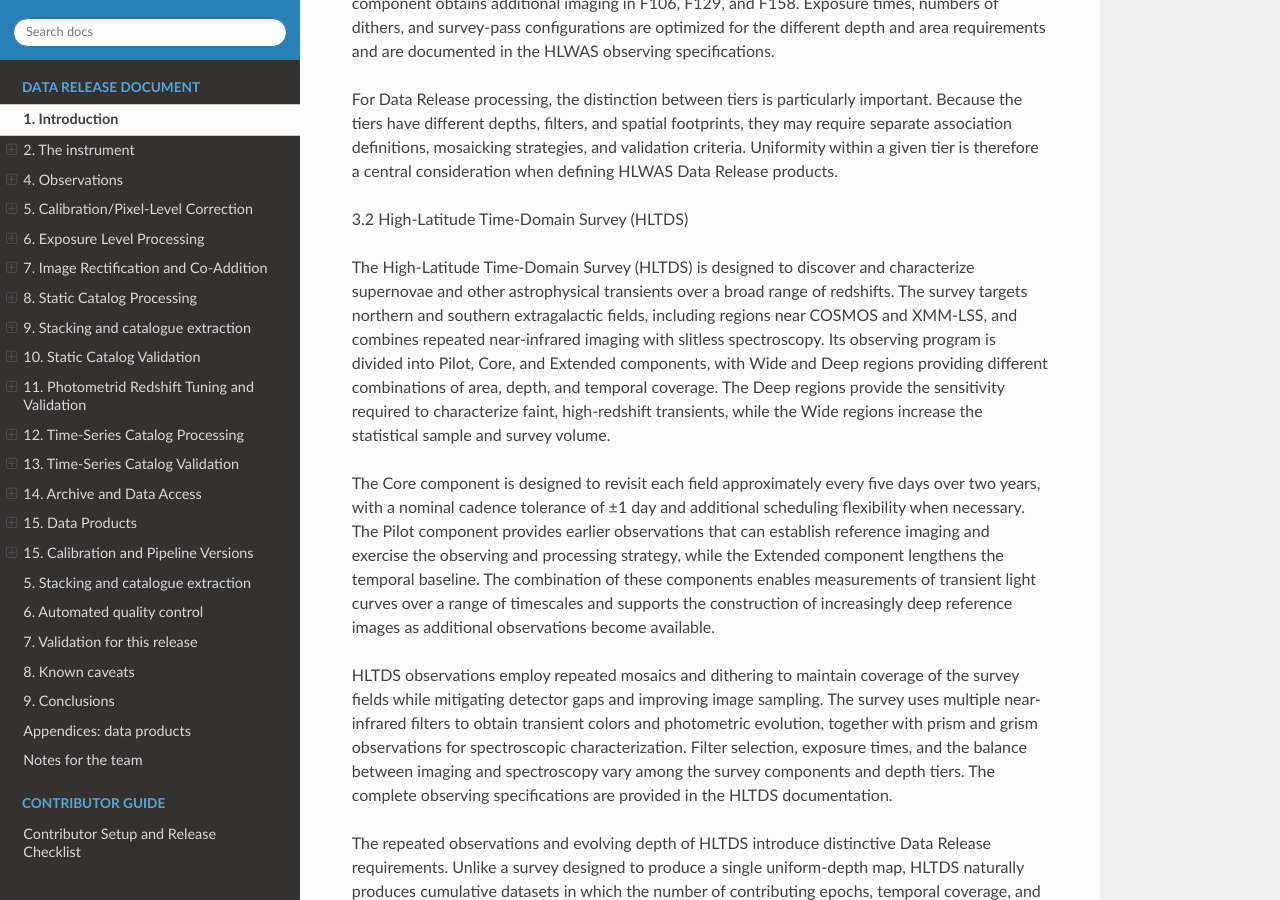
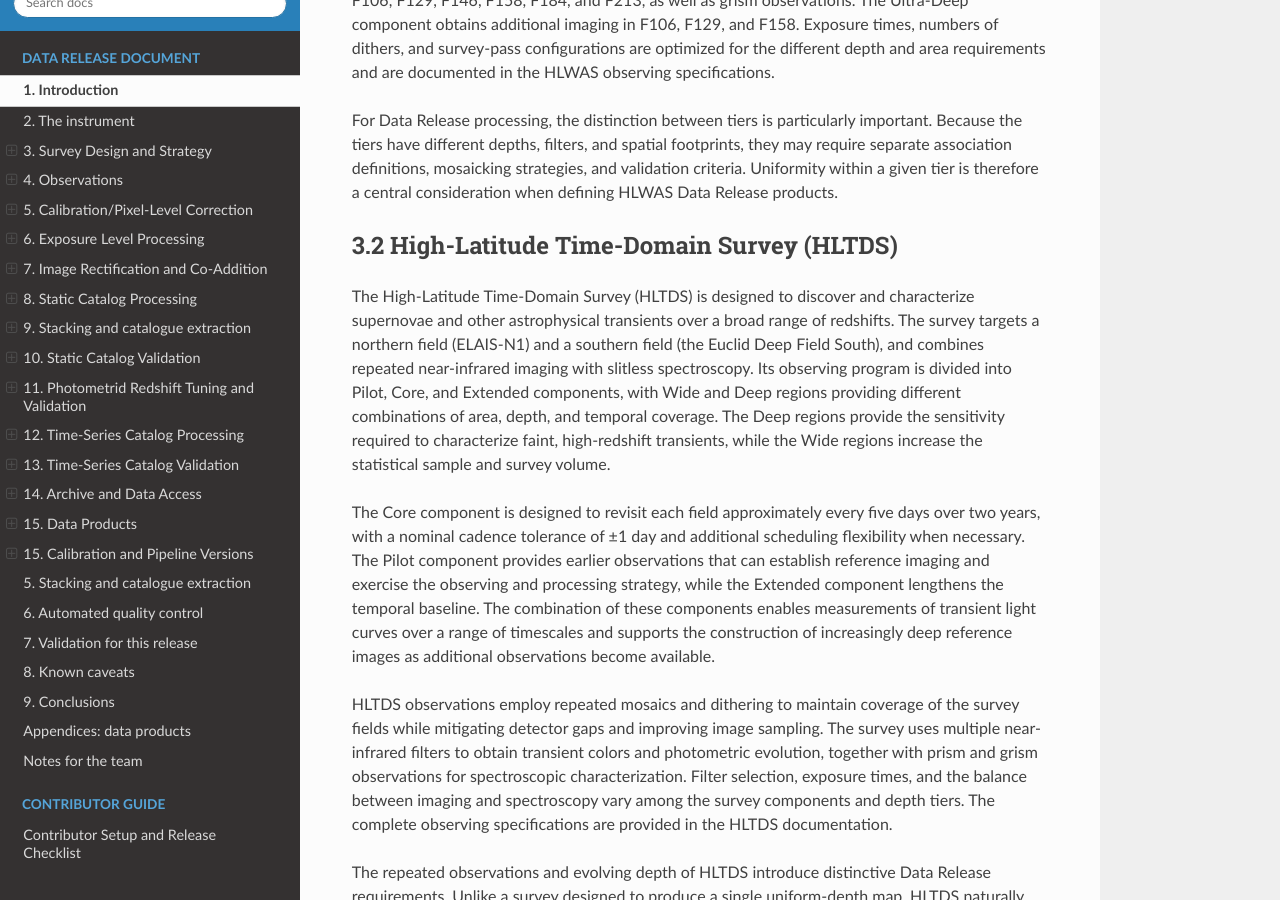
Before and after one commit to orifox/roman-data-release, a Sphinx documentation site: the page built from docs/placeholder-euclid-vis.md, in a window 1280 px wide and 900 px high, scrolled down 3805 px. Built offline with Sphinx 7.4.7 and the Read the Docs theme 3.1.0, drawn with Linux system fonts in a browser that asks for light colours; some of the changed text lies outside the part shown.

Commit message:
Restore Section 3 headings; correct HLTDS field names
Co-Authored-By: Claude Opus 5.5 <noreply@anthropic.com>

```diff
--- a/docs/placeholder-euclid-vis.md
+++ b/docs/placeholder-euclid-vis.md
@@ -18,13 +18,13 @@ Roman science data are delivered primarily in the Advanced Scientific Data Forma
 
 Higher-level products combine information from multiple exposures and detectors. Level 3 (L3) products include resampled images and mosaics, while Level 4 (L4) products contain derived measurements such as source catalogs, segmentation maps, spectra, and time-domain products. Although ASDF is the principal format for image products, tabular catalogs are also delivered in formats such as Apache Parquet. These products are generated through survey-dependent processing workflows, reflecting the distinct requirements of wide-area imaging, slitless spectroscopy, and time-domain observations. The association files used to group individual observations, together with the metadata identifying pipeline versions and calibration reference files, are therefore essential components of Roman's Data Release infrastructure. Their consistency and traceability provide the foundation for the coordinated reprocessing and scientific validation described in the following sections.
 
-3. Survey Design and Strategy
+### 3. Survey Design and Strategy
 
 Roman's four community-defined surveys employ distinct observing strategies tailored to their primary scientific objectives. These strategies determine not only the spatial and temporal characteristics of the resulting datasets, but also how observations are grouped, processed, and combined into higher-level science products. The surveys differ substantially in their footprints, depth, cadence, filters, and dithering patterns, motivating survey-specific approaches to Data Release generation and validation. This section summarizes the overall observing strategies of the High-Latitude Wide-Area Survey (HLWAS), High-Latitude Time-Domain Survey (HLTDS), Galactic Bulge Time-Domain Survey (GBTDS), and Galactic Plane Survey (GPS). The specific observations and processing configurations included in individual Data Releases are described separately.
 
 The survey implementations were developed through a community-led process and are documented in the Roman Observations Time Allocation Committee (ROTAC) report and the Roman Community-defined Surveys documentation. We summarize the principal design features relevant to data processing and validation, rather than reproducing the detailed observing specifications available in those references.
 
-3.1 High-Latitude Wide-Area Survey (HLWAS)
+#### 3.1 High-Latitude Wide-Area Survey (HLWAS)
 
 The High-Latitude Wide-Area Survey (HLWAS) is designed to provide wide-field near-infrared imaging and slitless spectroscopy for studies of weak gravitational lensing, galaxy clustering, and the large-scale distribution of matter. Its observing strategy balances survey area against depth through four complementary tiers: Wide, Medium, Deep, and Ultra-Deep. The Wide tier covers approximately 2,200 deg² in a single filter, while the Medium tier covers approximately 2,300 deg² with multiband imaging and grism spectroscopy. The Deep tier consists of two fields totaling approximately 19 deg², with additional Ultra-Deep imaging covering approximately 5 deg² within those fields. Together, the tiers provide progressively deeper observations over smaller areas, supporting both the principal cosmological measurements and the calibration of photometric redshifts and galaxy shapes.
 
@@ -34,9 +34,9 @@ The filter selection and exposure depth vary by tier. The Wide tier uses F158, w
 
 For Data Release processing, the distinction between tiers is particularly important. Because the tiers have different depths, filters, and spatial footprints, they may require separate association definitions, mosaicking strategies, and validation criteria. Uniformity within a given tier is therefore a central consideration when defining HLWAS Data Release products.
 
-3.2 High-Latitude Time-Domain Survey (HLTDS)
+#### 3.2 High-Latitude Time-Domain Survey (HLTDS)
 
-The High-Latitude Time-Domain Survey (HLTDS) is designed to discover and characterize supernovae and other astrophysical transients over a broad range of redshifts. The survey targets northern and southern extragalactic fields, including regions near COSMOS and XMM-LSS, and combines repeated near-infrared imaging with slitless spectroscopy. Its observing program is divided into Pilot, Core, and Extended components, with Wide and Deep regions providing different combinations of area, depth, and temporal coverage. The Deep regions provide the sensitivity required to characterize faint, high-redshift transients, while the Wide regions increase the statistical sample and survey volume.
+The High-Latitude Time-Domain Survey (HLTDS) is designed to discover and characterize supernovae and other astrophysical transients over a broad range of redshifts. The survey targets a northern field (ELAIS-N1) and a southern field (the Euclid Deep Field South), and combines repeated near-infrared imaging with slitless spectroscopy. Its observing program is divided into Pilot, Core, and Extended components, with Wide and Deep regions providing different combinations of area, depth, and temporal coverage. The Deep regions provide the sensitivity required to characterize faint, high-redshift transients, while the Wide regions increase the statistical sample and survey volume.
 
 The Core component is designed to revisit each field approximately every five days over two years, with a nominal cadence tolerance of ±1 day and additional scheduling flexibility when necessary. The Pilot component provides earlier observations that can establish reference imaging and exercise the observing and processing strategy, while the Extended component lengthens the temporal baseline. The combination of these components enables measurements of transient light curves over a range of timescales and supports the construction of increasingly deep reference images as additional observations become available.
 
@@ -44,7 +44,7 @@ HLTDS observations employ repeated mosaics and dithering to maintain coverage of
 
 The repeated observations and evolving depth of HLTDS introduce distinctive Data Release requirements. Unlike a survey designed to produce a single uniform-depth map, HLTDS naturally produces cumulative datasets in which the number of contributing epochs, temporal coverage, and limiting depth vary across the footprint. Data Release processing must therefore preserve the temporal information required for transient science while enabling consistent reprocessing of the accumulated observations. Validation must address both the quality of the combined images and catalogs and the consistency of measurements across observing epochs.
 
-3.3 Galactic Bulge Time-Domain Survey (GBTDS)
+#### 3.3 Galactic Bulge Time-Domain Survey (GBTDS)
 
 The Galactic Bulge Time-Domain Survey (GBTDS) is designed primarily to characterize exoplanet populations through gravitational microlensing, while also enabling a broad range of studies of stellar variability, Galactic structure, and compact objects. The survey monitors six WFI fields covering approximately 1.7 deg² toward the Galactic bulge. Five fields form a contiguous region selected to balance stellar density, extinction, and microlensing sensitivity, while a sixth field targets the Galactic Center. The same fields are observed throughout the mission to establish long temporal baselines for photometric and astrometric measurements.
 
@@ -56,7 +56,7 @@ The primary monitoring filter is F146, with individual exposures of approximatel
 
 GBTDS presents a distinct processing challenge because of its exceptionally large number of repeated observations in crowded stellar fields. Its higher-level science products include time-series photometry, astrometric measurements, and microlensing event catalogs that depend on consistent calibration across entire observing seasons. Consequently, Data Release planning must coordinate the reprocessing of calibrated exposures with the downstream generation of season-level and cumulative science products. Validation must assess not only image and catalog quality, but also photometric stability, astrometric consistency, completeness, and the reliability of time-domain measurements.
 
-3.4 Galactic Plane Survey (GPS)
+#### 3.4 Galactic Plane Survey (GPS)
 
 The Galactic Plane Survey (GPS) extends Roman's observing program to the dense and highly extincted regions of the Milky Way. The survey combines three complementary components: a wide-field imaging survey, a time-domain program, and a set of deep imaging and spectroscopic fields. The wide-field component covers nearly 700 deg² of the Galactic plane, with additional extensions toward the Galactic bulge, Carina, and Serpens South. The time-domain component monitors six selected regions totaling approximately 19 deg², while the deep-field component provides additional imaging and spectroscopy in 15 WFI pointings. Together, these observations enable investigations of Galactic structure, stellar populations, star formation, and variability across a broad range of Galactic environments.
 
```
